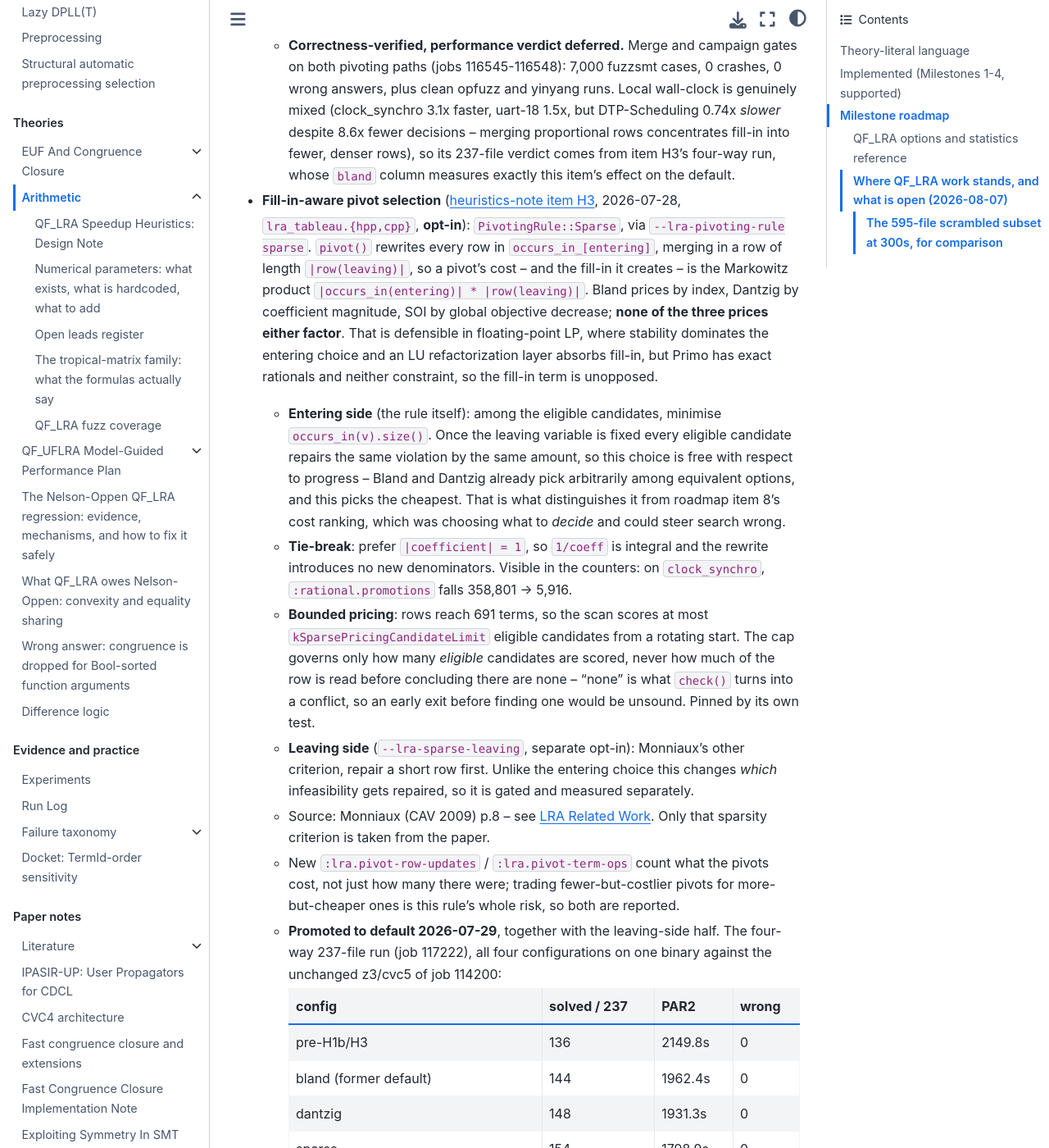
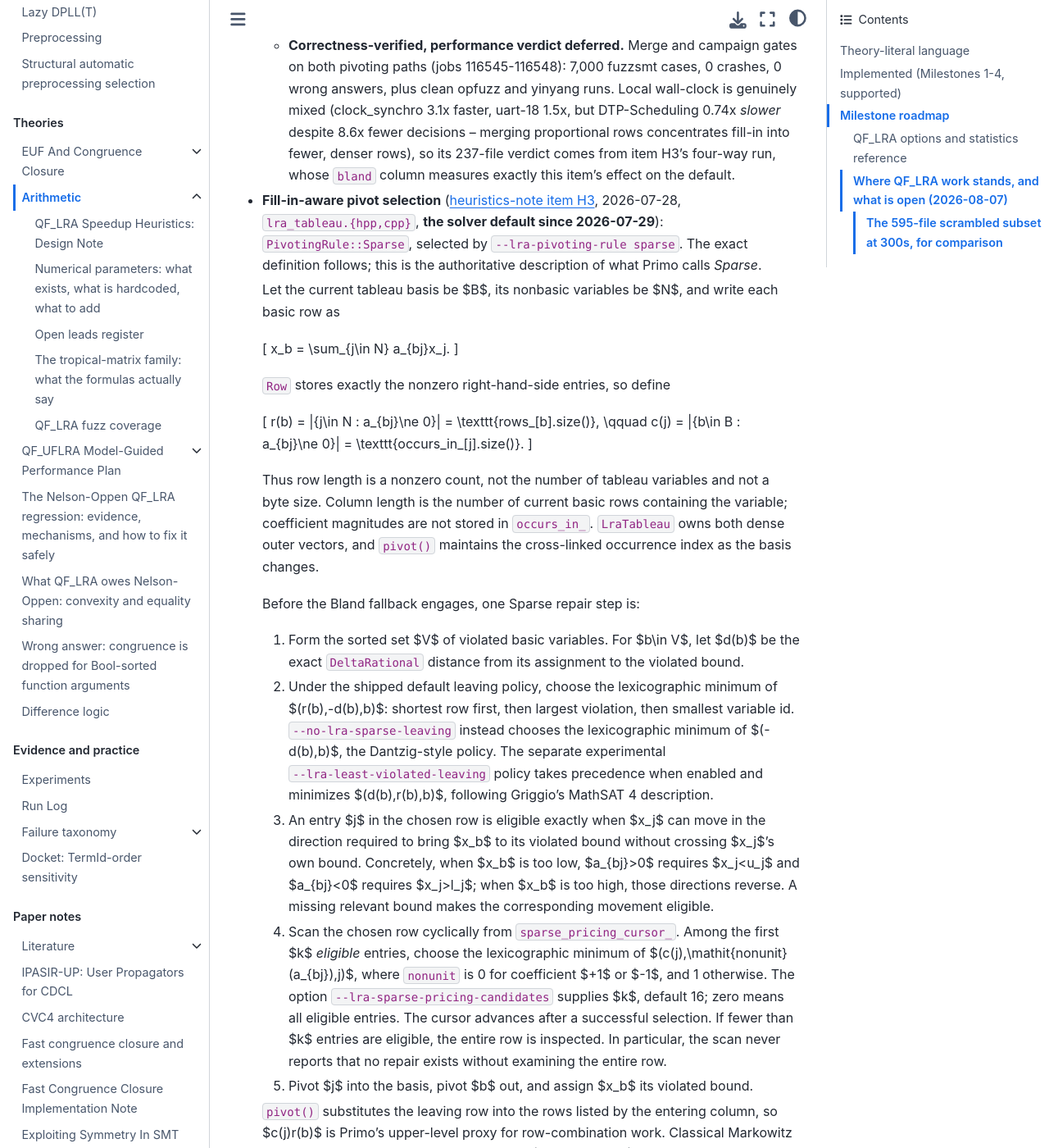
Before and after one commit to primo-solver/primo, a Jupyter Book: the page built from docs/arithmetic.md, in a window 1280 px wide and 1400 px high, scrolled down 13102 px. Shown: the whole window at 82% size. Built offline with Jupyter Book 1.0.4 settings and Sphinx 7.4.7 and the Sphinx Book theme 1.1.4, drawn with Linux system fonts in a browser that asks for light colours; some of the changed text lies outside the part shown.

Commit message:
Document sparse LRA pivot selection precisely

```diff
--- a/docs/arithmetic.md
+++ b/docs/arithmetic.md
@@ -545,39 +545,87 @@ guarded rewrite.
     column measures exactly this item's effect on the default.
 
 - **Fill-in-aware pivot selection** ([heuristics-note item H3](#h3), 2026-07-28,
-
-  `lra_tableau.{hpp,cpp}`, **opt-in**): `PivotingRule::Sparse`, via
-  `--lra-pivoting-rule sparse`. `pivot()` rewrites every row in
-  `occurs_in_[entering]`, merging in a row of length `|row(leaving)|`, so a
-  pivot's cost -- and the fill-in it creates -- is the Markowitz product
-  `|occurs_in(entering)| * |row(leaving)|`. Bland prices by index, Dantzig by
-  coefficient magnitude, SOI by global objective decrease; **none of the three
-  prices either factor**. That is defensible in floating-point LP, where
-  stability dominates the entering choice and an LU refactorization layer
-  absorbs fill-in, but Primo has exact rationals and neither constraint, so
-  the fill-in term is unopposed.
-  - **Entering side** (the rule itself): among the eligible candidates,
-    minimise `occurs_in(v).size()`. Once the leaving variable is fixed every
-    eligible candidate repairs the same violation by the same amount, so this
-    choice is free with respect to progress -- Bland and Dantzig already pick
-    arbitrarily among equivalent options, and this picks the cheapest. That is
-    what distinguishes it from roadmap item 8's cost ranking, which was
-    choosing what to *decide* and could steer search wrong.
-  - **Tie-break**: prefer `|coefficient| = 1`, so `1/coeff` is integral and
-    the rewrite introduces no new denominators. Visible in the counters: on
-    `clock_synchro`, `:rational.promotions` falls 358,801 -> 5,916.
-  - **Bounded pricing**: rows reach 691 terms, so the scan scores at most
-    `kSparsePricingCandidateLimit` eligible candidates from a rotating start.
-    The cap governs only how many *eligible* candidates are scored, never how
-    much of the row is read before concluding there are none -- "none" is what
-    `check()` turns into a conflict, so an early exit before finding one would
-    be unsound. Pinned by its own test.
-  - **Leaving side** (`--lra-sparse-leaving`, separate opt-in): Monniaux's
-    other criterion, repair a short row first. Unlike the entering choice this
-    changes *which* infeasibility gets repaired, so it is gated and measured
-    separately.
-  - Source: Monniaux (CAV 2009) p.8 -- see [](papers/lra-related-work.md).
-    Only that sparsity criterion is taken from the paper.
+  `lra_tableau.{hpp,cpp}`, **the solver default since 2026-07-29**):
+  `PivotingRule::Sparse`, selected by `--lra-pivoting-rule sparse`. The exact
+  definition follows; this is the authoritative description of what Primo
+  calls *Sparse*.
+
+  Let the current tableau basis be $B$, its nonbasic variables be $N$, and
+  write each basic row as
+
+  \[
+  x_b = \sum_{j\in N} a_{bj}x_j.
+  \]
+
+  `Row` stores exactly the nonzero right-hand-side entries, so define
+
+  \[
+  r(b) = |\{j\in N : a_{bj}\ne 0\}| = \texttt{rows_[b].size()},
+  \qquad
+  c(j) = |\{b\in B : a_{bj}\ne 0\}| =
+  \texttt{occurs_in_[j].size()}.
+  \]
+
+  Thus row length is a nonzero count, not the number of tableau variables and
+  not a byte size. Column length is the number of current basic rows containing
+  the variable; coefficient magnitudes are not stored in `occurs_in_`.
+  `LraTableau` owns both dense outer vectors, and `pivot()` maintains the
+  cross-linked occurrence index as the basis changes.
+
+  Before the Bland fallback engages, one Sparse repair step is:
+
+  1. Form the sorted set $V$ of violated basic variables. For $b\in V$, let
+     $d(b)$ be the exact `DeltaRational` distance from its assignment to the
+     violated bound.
+  2. Under the shipped default leaving policy, choose the lexicographic minimum
+     of $(r(b),-d(b),b)$: shortest row first, then largest violation, then
+     smallest variable id. `--no-lra-sparse-leaving` instead chooses the
+     lexicographic minimum of $(-d(b),b)$, the Dantzig-style policy. The
+     separate experimental `--lra-least-violated-leaving` policy takes
+     precedence when enabled and minimizes $(d(b),r(b),b)$, following
+     Griggio's MathSAT 4 description.
+  3. An entry $j$ in the chosen row is eligible exactly when $x_j$ can move
+     in the direction required to bring $x_b$ to its violated bound without
+     crossing $x_j$'s own bound. Concretely, when $x_b$ is too low,
+     $a_{bj}>0$ requires $x_j<u_j$ and $a_{bj}<0$ requires $x_j>l_j$;
+     when $x_b$ is too high, those directions reverse. A missing relevant
+     bound makes the corresponding movement eligible.
+  4. Scan the chosen row cyclically from `sparse_pricing_cursor_`. Among the
+     first $k$ *eligible* entries, choose the lexicographic minimum of
+     $(c(j),\mathit{nonunit}(a_{bj}),j)$, where `nonunit` is 0 for coefficient
+     $+1$ or $-1$, and 1 otherwise. The option
+     `--lra-sparse-pricing-candidates` supplies $k$, default 16; zero means
+     all eligible entries. The cursor advances after a successful selection.
+     If fewer than $k$ entries are eligible, the entire row is inspected.
+     In particular, the scan never reports that no repair exists without
+     examining the entire row.
+  5. Pivot $j$ into the basis, pivot $b$ out, and assign $x_b$ its
+     violated bound.
+
+  `pivot()` substitutes the leaving row into the rows listed by the entering
+  column, so $c(j)r(b)$ is Primo's upper-level proxy for row-combination work.
+  Classical Markowitz notation instead estimates possible fill with
+  $(c(j)-1)(r(b)-1)$. For a fixed row with $r(b)>1$, both rank entering
+  variables by $c(j)$; when $r(b)=1$, the classical fill estimate is zero for
+  every candidate and provides no ranking. Primo does **not** compute that
+  classical product or minimize either product globally over every feasible
+  $(b,j)$ pair: it chooses the leaving row first, then prices only a bounded
+  prefix of its eligible entering variables. “Markowitz-style” therefore
+  describes the cost intuition, not an implementation of global Markowitz
+  pivot search.
+
+  The minimum-column-length rule and finite Bland fallback are described in
+  King's thesis, Section 2.2.12; Monniaux (CAV 2009), p. 8, motivates sorting
+  by row and occurrence counts. Primo takes only those sparsity criteria from
+  those sources. The unit-coefficient tie-break, rotating bounded scan, exact
+  lexicographic combination, and its defaults are Primo-specific engineering
+  choices. See [](papers/lra-related-work.md).
+
+  After more than
+  `--lra-bland-fallback-factor * variables + --lra-bland-fallback-offset`
+  pivots in one `check()` call (defaults 4 and 64), selection remains Bland for
+  the rest of that call. Consequently, bounded Sparse pricing changes only the
+  heuristic prefix; the finite Bland suffix retains the termination argument.
   - New `:lra.pivot-row-updates` / `:lra.pivot-term-ops` count what the pivots
     cost, not just how many there were; trading fewer-but-costlier pivots for
     more-but-cheaper ones is this rule's whole risk, so both are reported.
--- a/docs/qf-lra-heuristics.md
+++ b/docs/qf-lra-heuristics.md
@@ -422,8 +422,9 @@ was not anticipated:
 | `miplib/pp08a-12000` | 1.63s | **0.86s** | 1.82s | -- |
 | `latendresse/ecoliFBAyicesTest-*` (6 files) | timeout | ~19.5s | timeout | **~0.65s** |
 
-**The unanticipated result is the last row.** The leaving-side knob
-(`--lra-sparse-leaving`, repair a short row first) was planned as a
+**The unanticipated result is the last row.** The leaving-side policy
+(repair a short row first, now default-on and ablated by
+`--no-lra-sparse-leaving`) was planned as a
 lower-priority follow-up precisely because it is *not* progress-neutral. It
 turns out to be what cracks Class A: every `latendresse` file goes from
 "never solved by Primo" to ~0.65s, roughly 30x faster than the only other
@@ -435,12 +436,12 @@ In hindsight it is the expected shape: a pure-LP instance is one `check()`
 call with no Boolean structure, so "which infeasibility to repair" has no
 search-trajectory consequences to get wrong -- the objection that made the
 knob risky simply does not apply to Class A. It is still a real risk on the
-Boolean-heavy classes, which is why it stays a separate flag and gets its own
-column rather than being folded into `sparse`.
-
-Second finding, also worth keeping: **Dantzig has never been run on the
-237-file bar** in three roadmap cycles, and it solves `latendresse` where
-Bland does not. Any sparse-vs-bland comparison that omits it would
+Boolean-heavy classes, which is why it remains separately ablatable and gets
+its own measurement column.
+
+Second finding, also worth keeping: **Dantzig had not been run on the
+237-file bar before this promotion experiment**, and it solves `latendresse`
+where Bland does not. Any sparse-vs-bland comparison that omits it would
 misattribute part of the win, which is why the promotion run is four-way
 (bland / dantzig / sparse / sparse+leaving).
 
@@ -463,29 +464,22 @@ constraint at all, and no refactorization layer -- so the fill-in term is
 unopposed, and this is where Primo's cost structure genuinely differs from
 the LP literature's assumptions.
 
-**Design.** A new `PivotingRule::Sparse` (opt-in first, same rollout
-precedent as Dantzig/SOI), layered on the existing selection loop:
-
-- Leaving variable: as Dantzig (most-violated), from `violated_vars_`.
-- Entering variable: among the eligible candidates in `row(leaving)`,
-  minimize the Markowitz-style score `(|occurs_in(v)| - 1) × (|row(leaving)| - 1)`.
-  Since `|row(leaving)|` is fixed once the leaving row is chosen, this
-  reduces to **minimizing `|occurs_in(v)|`** -- an O(1) lookup per
-  candidate, no arithmetic, so the rule is strictly cheaper to evaluate
-  than Dantzig's coefficient comparison.
-- Tie-break 1: prefer `|coefficient| = 1`. Pivoting on ±1 makes
-  `inv = 1/coeff` exact and integral, introducing no new denominators --
-  the exact-arithmetic analogue of numerical stability, and the thing that
-  keeps H2's fast path *on* its fast path.
-- Tie-break 2: smallest index (determinism, and the Bland fallback stays
-  reachable).
-- Partial pricing: cap the candidate scan at *k* entries with a rotating
-  start (standard practice per Bixby's survey), bounding selection cost on
-  the 691-term rows latendresse actually has.
-- Termination: unchanged. Reuse the existing per-call pivot-count
-  threshold that switches to pure Bland selection; the paper's termination
-  argument applies to the Bland suffix exactly as it already does for
-  Dantzig.
+**Shipped definition.** The initial entering-side experiment used Dantzig's
+most-violated leaving choice. The promoted profile additionally enables the
+shortest-row leaving choice, so describing current Sparse as merely
+“most-violated plus minimum column length” is stale. The authoritative formal
+definition, including row/column length, movement eligibility, exact
+lexicographic tie-breaks, bounded cyclic pricing, both leaving-policy
+ablations, and the Bland suffix, is in [](arithmetic.md)'s “Fill-in-aware pivot
+selection” section.
+
+In brief, the default first minimizes
+`(row_length, -violation, variable_id)` over violated basic rows. Within the
+chosen row it scores at most *k* eligible entering variables and minimizes
+`(column_length, nonunit_coefficient, variable_id)`. Row length is the number
+of nonzero right-hand-side terms; column length is the number of current basic
+rows containing that nonbasic variable. This is a sequential, partially priced
+cost heuristic, not a global minimization over every feasible pivot pair.
 
 **Risk: low.** Purely a selection change inside `check()`; no new state, no
 trail interaction, no explanation change. The real risk is *empirical*:
@@ -1662,8 +1656,8 @@ could be trusted.
 
 ### 6.3 What this rules out
 
-- **It is not the sparse-pricing cap.** `kSparsePricingCandidateLimit` is 16
-  and undocumented as a derived value, so raising it was the obvious cheap
+- **It is not the sparse-pricing cap.** The current default of
+  `--lra-sparse-pricing-candidates` is 16, so raising it was the obvious cheap
   fix. Measured on `scrambled312090` at limits 16 / 64 / 256 / 1,000,000, the
   per-pivot cost is essentially flat -- 51,738 / 52,428 / 46,833 / 47,312
   term-ops per pivot across a 60,000x range. Scoring more candidates does not
```
Also changed, not shown: 2 other files.
